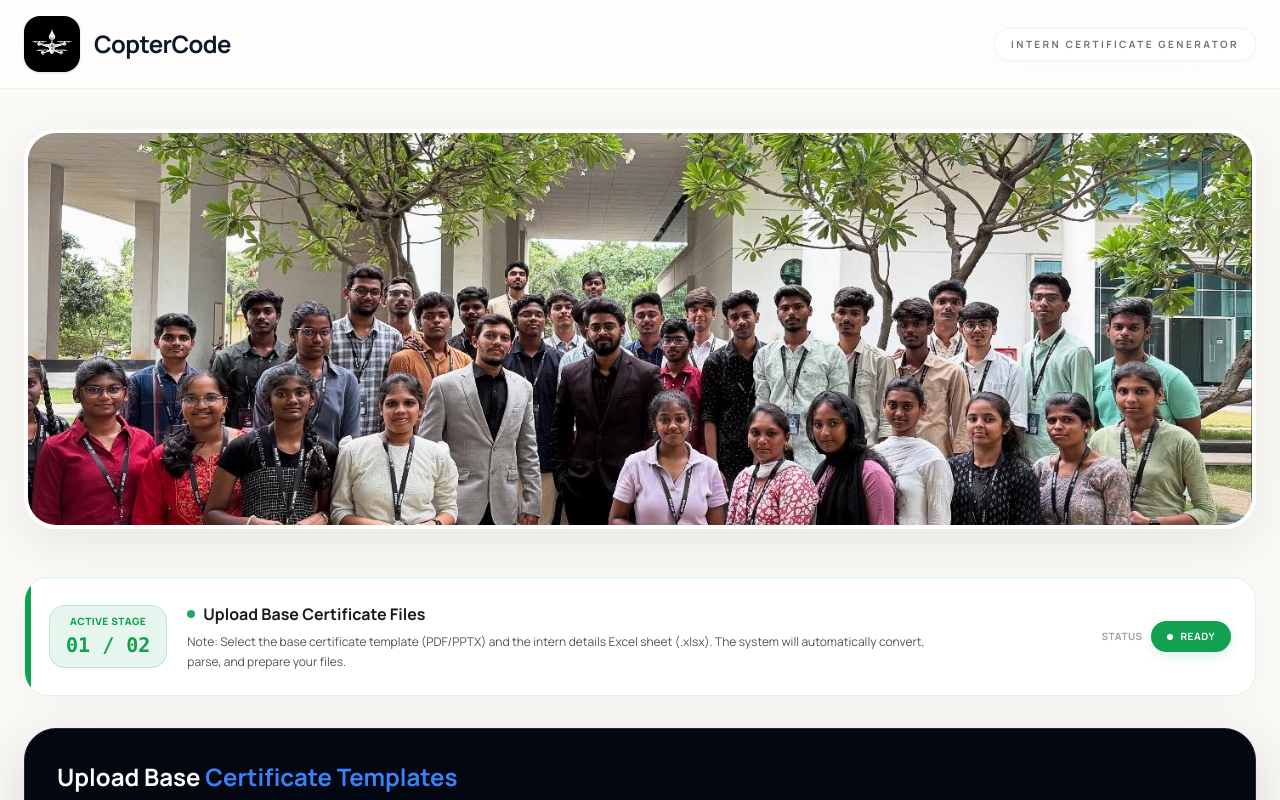
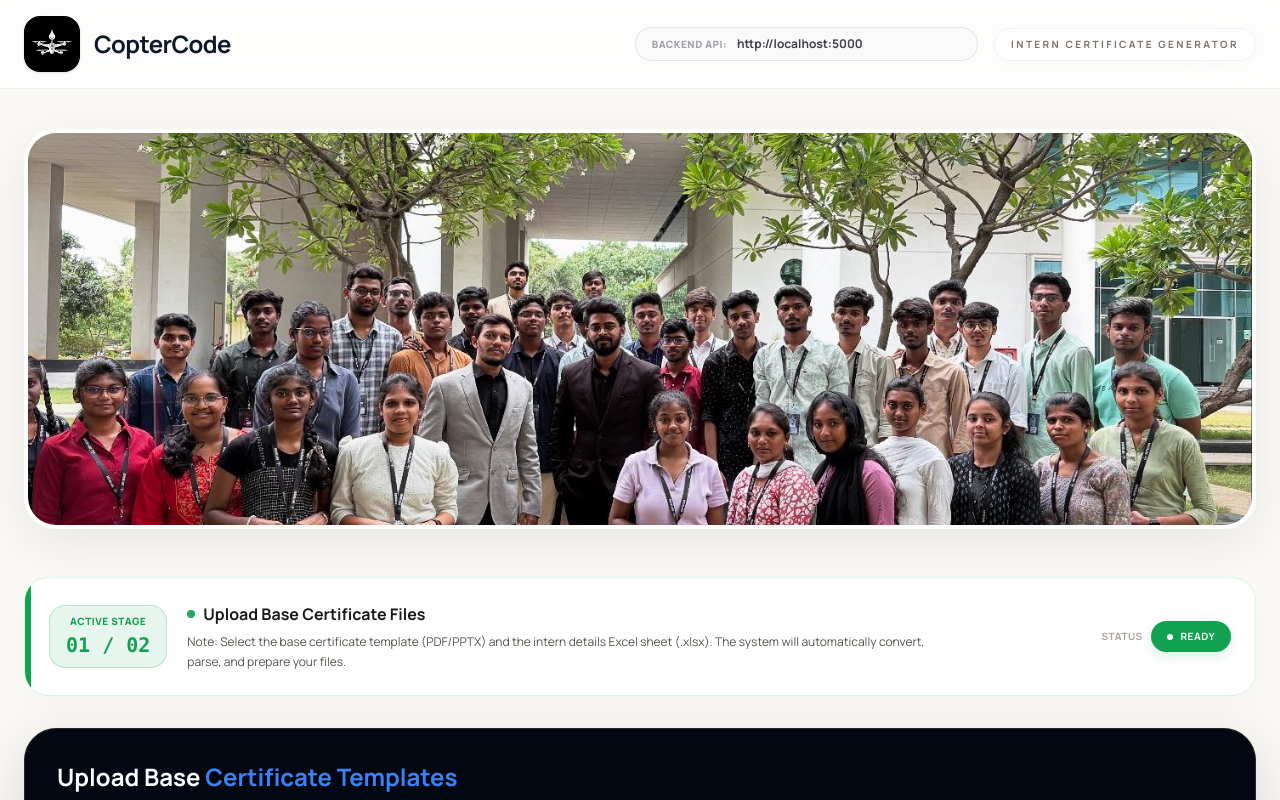
Before and after one commit to Rohith25251/CopterCode-IntershipCertificate-Generator, a Next.js app in the folder frontend/: page / in a window 1280 px wide. Shown: the top 800 px of the page. Built offline with nearby package versions, Linux system fonts and the light colour scheme.

Commit message:
Add Backend API URL input field to header for easy configuration

```diff
--- a/frontend/src/app/page.tsx
+++ b/frontend/src/app/page.tsx
@@ -499,10 +499,23 @@ export default function AdminDashboard() {
             </span>
           </div>
 
-          <div className="hidden items-center rounded-full border border-black/5 bg-white px-4 py-2 shadow-[0_2px_12px_rgba(0,0,0,0.02)] lg:flex">
-            <span className="text-[10px] font-bold uppercase tracking-[0.24em] text-stone-500">
-              Intern Certificate Generator
-            </span>
+          <div className="flex items-center gap-4">
+            <div className="flex items-center rounded-2xl border border-zinc-200 bg-zinc-50 px-4 py-2 shadow-[inset_0_1px_2px_rgba(0,0,0,0.02)]">
+              <span className="text-[10px] font-extrabold text-zinc-400 mr-2.5 uppercase tracking-wider">Backend API:</span>
+              <input
+                type="text"
+                value={backendUrl}
+                onChange={(e) => saveBackendUrl(e.target.value)}
+                placeholder="http://localhost:5000"
+                className="text-xs font-bold text-zinc-700 bg-transparent outline-none w-56 border-none"
+              />
+            </div>
+
+            <div className="hidden items-center rounded-full border border-black/5 bg-white px-4 py-2 shadow-[0_2px_12px_rgba(0,0,0,0.02)] lg:flex">
+              <span className="text-[10px] font-bold uppercase tracking-[0.24em] text-stone-500">
+                Intern Certificate Generator
+              </span>
+            </div>
           </div>
         </div>
       </header>
```
